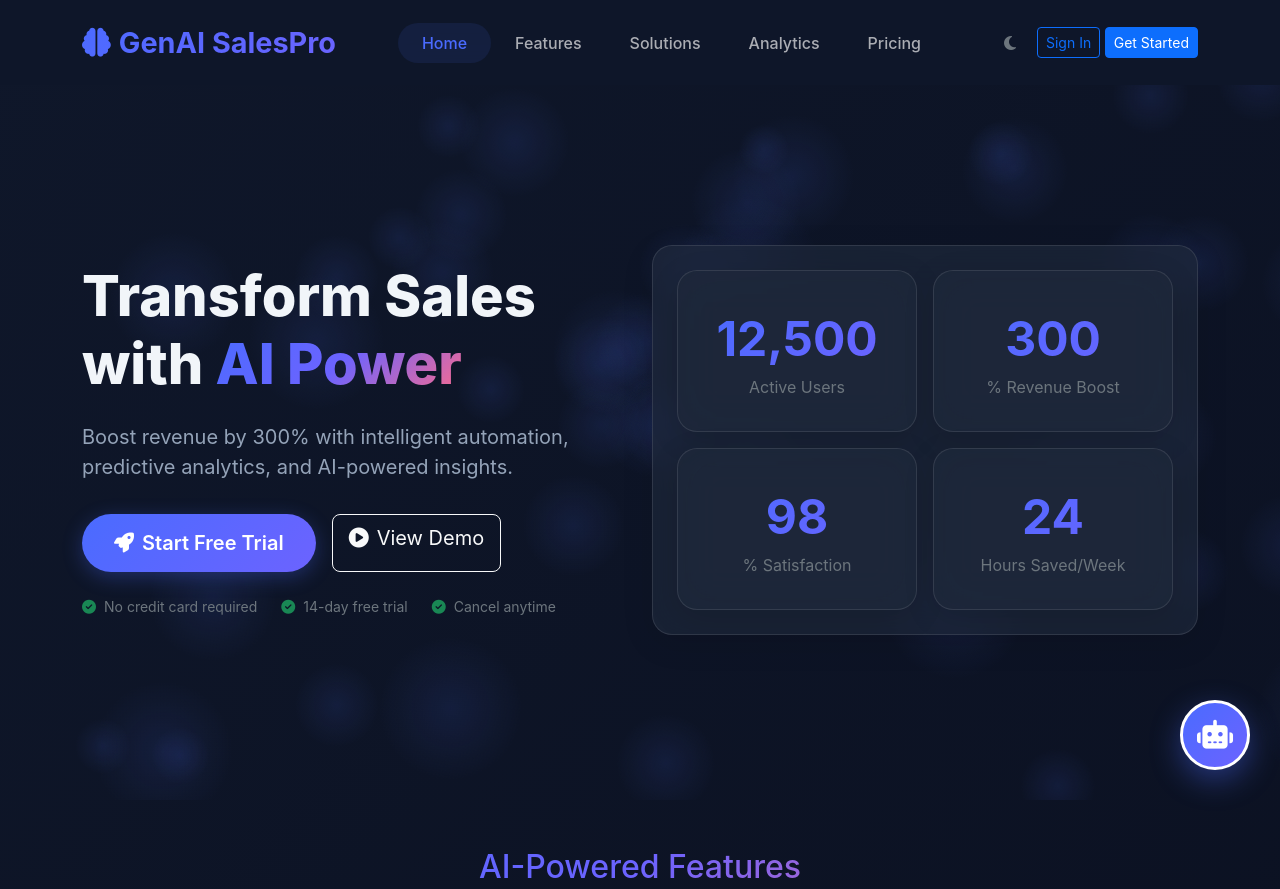
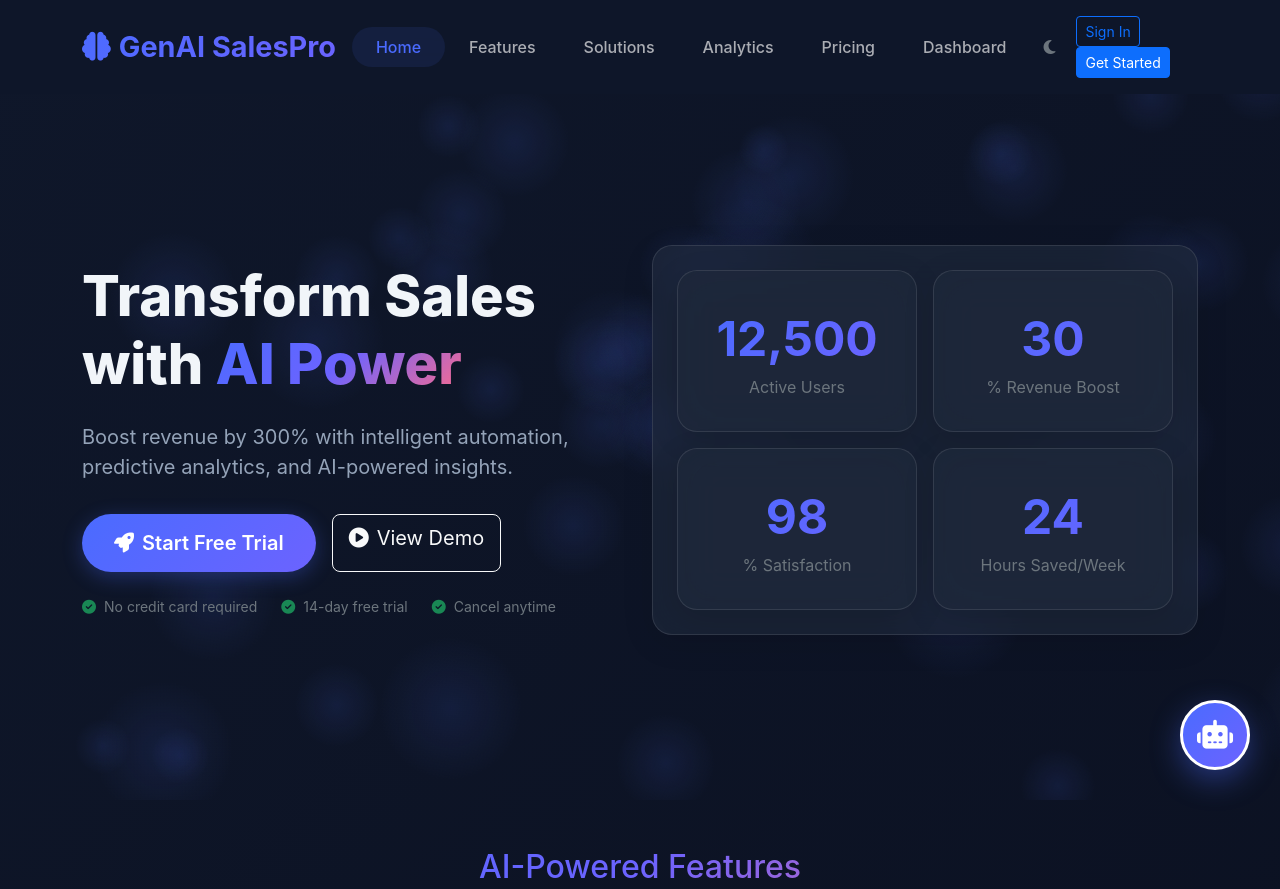
Before and after one commit to fayaz693/GenAI-SalesPro, a plain HTML site: page index.html in a window 1280 px wide. Shown: the top 889 px of the page. Drawn offline with nearby package versions, Linux system fonts and the light colour scheme.

Commit message:
Update index.html

```diff
--- a/index.html
+++ b/index.html
@@ -390,7 +390,7 @@
                     <li class="nav-item"><a class="nav-link" href="solutions.html">Solutions</a></li>
                     <li class="nav-item"><a class="nav-link" href="analytics.html">Analytics</a></li>
                     <li class="nav-item"><a class="nav-link" href="pricing.html">Pricing</a></li>
-
+                    <li class="nav-item"><a class="nav-link" href="dashboard.html">Dashboard</a></li>
                 </ul>
                 <div class="d-flex gap-2 align-items-center">
                     <button class="btn btn-link text-secondary" id="themeToggle">
@@ -438,7 +438,7 @@
                             </div>
                             <div class="col-6">
                                 <div class="stat-card glass-card">
-                                    <div class="stat-number counter" data-target="300">0</div>
+                                    <div class="stat-number counter" data-target="30">0</div>
                                     <div class="text-secondary">% Revenue Boost</div>
                                 </div>
                             </div>
```
